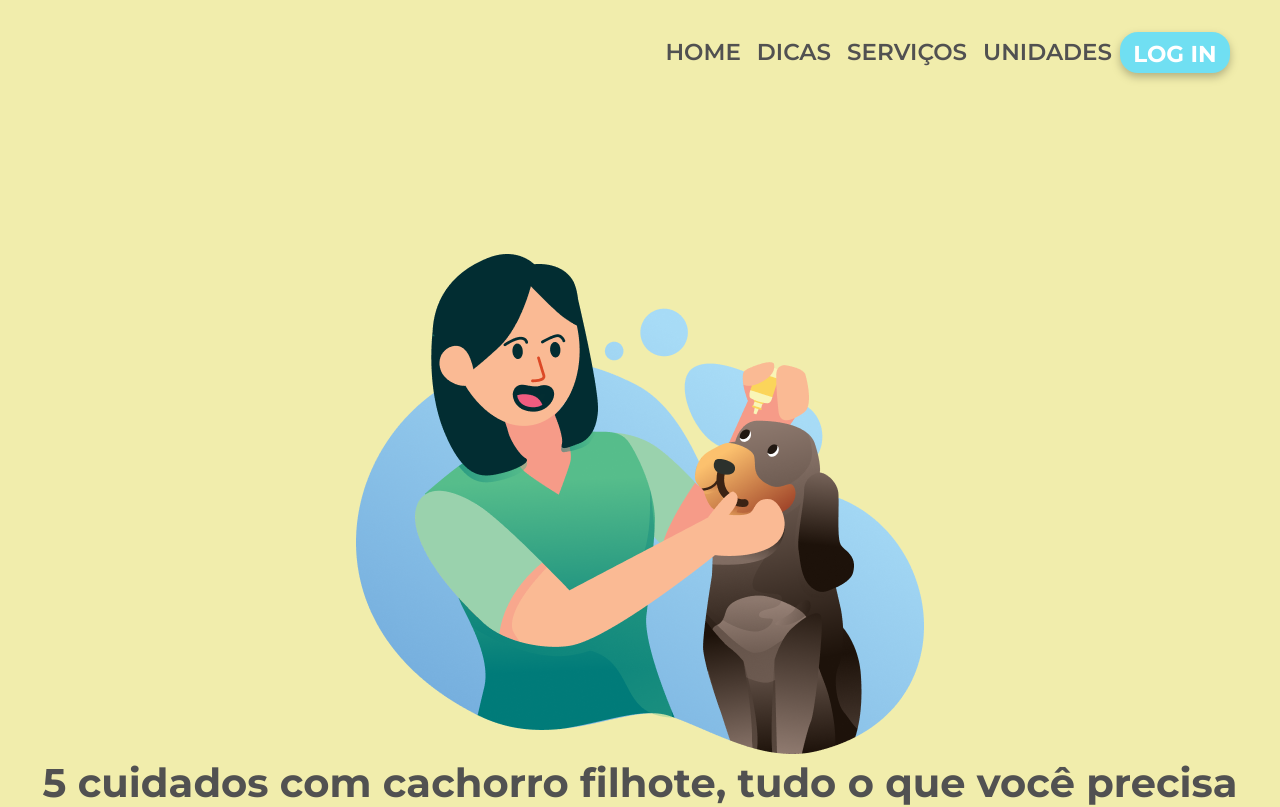
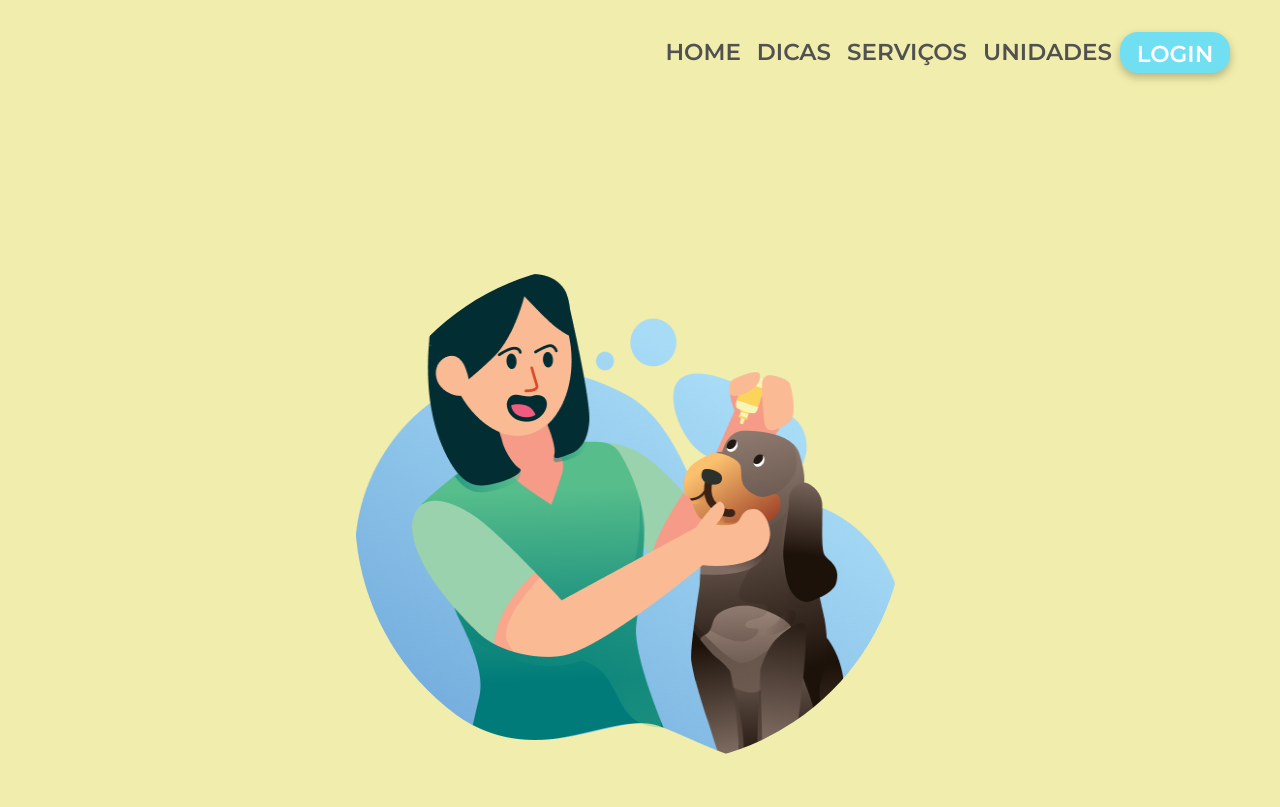
Before and after one commit to JacksonRMS/We-Care-Plus, a plain HTML site: page dicas.html in a window 1280 px wide. Shown: the top 807 px of the page. Drawn offline with Linux system fonts and the light colour scheme; a web font is replaced by a local one.

Commit message:
atribuição dos arquivos HTML a pagina de login.html/css

```diff
--- a/dicas.css
+++ b/dicas.css
@@ -28,15 +28,20 @@ a {
 a:hover{
     font-size: 25px;
     color: #9b9410;
-    transition: 0.5s linear;
+    transition: 0.5s ease-in-out;
+}
+
+img {
+    height: 500px;
+    width: 550px;
+    margin: 10px 100px 50px 80px;
+    border-radius: 300px;
 }
 
 .entrar{
     margin-right: 50px;
     background-color: #70dff2;
-    color: white;
     padding: 8px;
-    font-weight: 500;
     width: 110px;
     Height: 41px;
     border-radius: 18px;
@@ -49,9 +54,14 @@ a:hover{
 
 .entrar:hover{
     font-size: 25px;
-    color: #9b9410;
+    color: transparent;
     background-color:greenyellow;
     transition: 0.5s ease-in-out;
+}
+
+#log{
+background: transparent;
+color: white;
 }
 
 h2{
--- a/dicas.html
+++ b/dicas.html
@@ -14,12 +14,14 @@
 </head>
 
 <body>
-    <header>
-        <a href="index.html" id="home">home</a>
-        <a href="">dicas</a>
+    <header class="cabeçalho">
+        <a href="">home</a>
+        <a href="dicas.html">dicas</a>
         <a href="serviços.html">serviços</a>
-        <a href="">unidades</a>
-        <button class="entrar">LOG IN</button>
+        <a href="localização.html">unidades</a>
+        <button class="entrar">
+            <a href="login.html" id="log">login</a>
+        </button>
     </header>
 
     <div class="container">
--- a/localização.css
+++ b/localização.css
@@ -28,18 +28,23 @@ a {
     color: #515151;
 }
 
-a:hover {
+a:hover{
     font-size: 25px;
     color: #9b9410;
     transition: 0.5s ease-in-out;
 }
 
-.entrar {
+img {
+    height: 500px;
+    width: 550px;
+    margin: 10px 100px 50px 80px;
+    border-radius: 300px;
+}
+
+.entrar{
     margin-right: 50px;
     background-color: #70dff2;
-    color: white;
     padding: 8px;
-    font-weight: 500;
     width: 110px;
     Height: 41px;
     border-radius: 18px;
@@ -47,14 +52,19 @@ a:hover {
     font-size: 23px;
     font-weight: 700;
     cursor: pointer;
-    filter: drop-shadow(0px 4px 4px rgba(0, 0, 0, 0.25));
+    filter: drop-shadow(0px 4px 4px rgba(0,0,0,0.25));
 }
 
-.entrar:hover {
+.entrar:hover{
     font-size: 25px;
-    color: #9b9410;
-    background-color: greenyellow;
+    color: transparent;
+    background-color:greenyellow;
     transition: 0.5s ease-in-out;
+}
+
+#log{
+background: transparent;
+color: white;
 }
 
 h2{
--- a/serviços.css
+++ b/serviços.css
@@ -28,15 +28,13 @@ a {
 a:hover{
     font-size: 25px;
     color: #9b9410;
-    transition: 0.5s linear;
+    transition: 0.5s ease-in-out;
 }
 
 .entrar{
     margin-right: 50px;
     background-color: #70dff2;
-    color: white;
     padding: 8px;
-    font-weight: 500;
     width: 110px;
     Height: 41px;
     border-radius: 18px;
@@ -49,9 +47,14 @@ a:hover{
 
 .entrar:hover{
     font-size: 25px;
-    color: #9b9410;
+    color: transparent;
     background-color:greenyellow;
     transition: 0.5s ease-in-out;
+}
+
+#log{
+background: transparent;
+color: white;
 }
 
 h2{
--- a/style.css
+++ b/style.css
@@ -47,9 +47,7 @@ img {
 .entrar{
     margin-right: 50px;
     background-color: #70dff2;
-    color: white;
     padding: 8px;
-    font-weight: 500;
     width: 110px;
     Height: 41px;
     border-radius: 18px;
@@ -62,9 +60,14 @@ img {
 
 .entrar:hover{
     font-size: 25px;
-    color: #9b9410;
+    color: transparent;
     background-color:greenyellow;
     transition: 0.5s ease-in-out;
+}
+
+#log{
+background: transparent;
+color: white;
 }
 
 .explorar {
```
Also changed, not shown: index.html (+3 -1 lines), localização.html (+4 -2 lines), serviços.html (+7 -5 lines).
